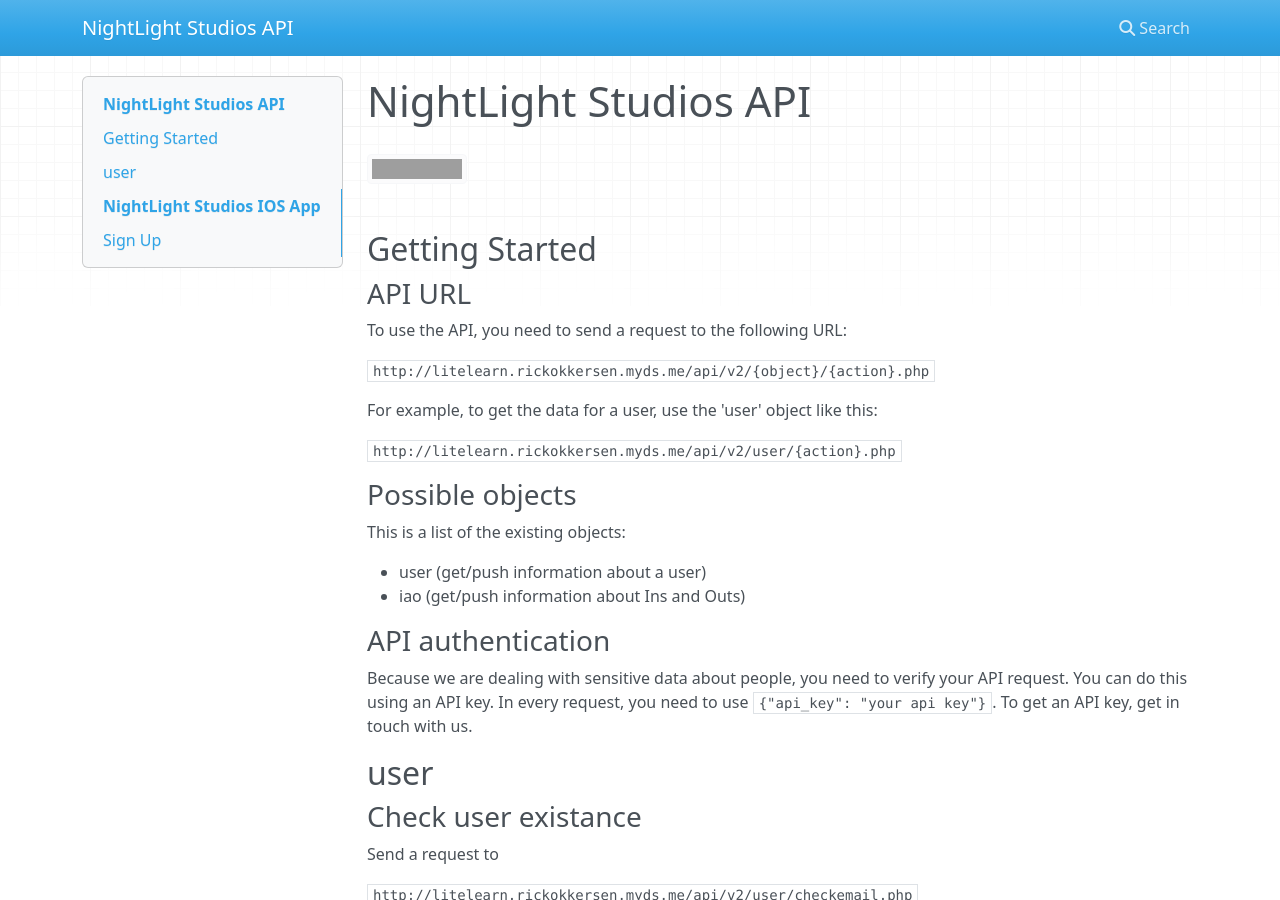
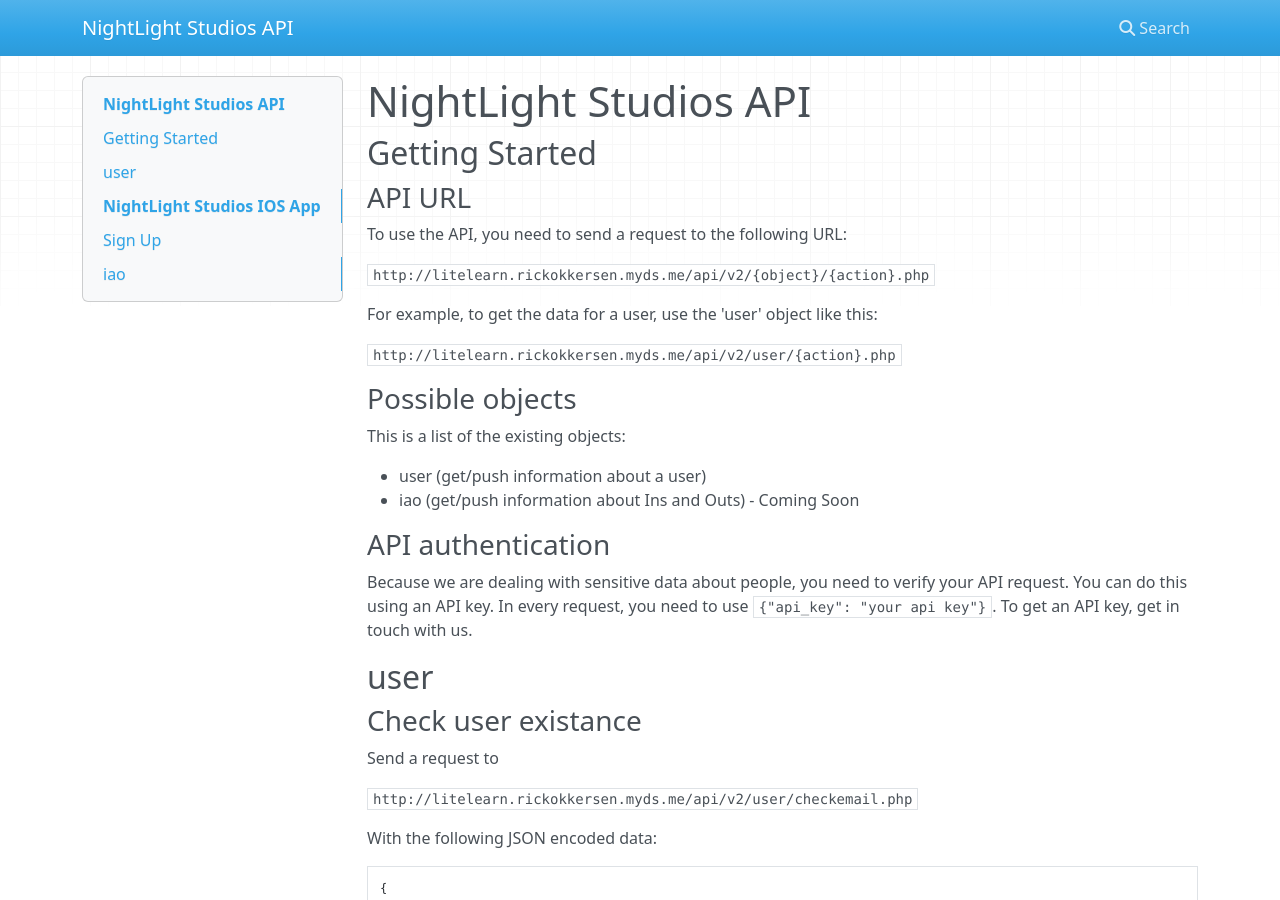
Before and after one commit to Underlyingglitch/NightLightStudiosAPI, an MkDocs documentation site: the page built from docs/index.md, in a window 1280 px wide and 900 px high. Built offline with MkDocs 1.6.1, drawn with Linux system fonts in a browser that asks for light colours; nearby versions of some CDN libraries; grey boxes are pictures that could not be loaded.

Commit message:
Update index.md

```diff
--- a/docs/index.md
+++ b/docs/index.md
@@ -16,7 +14,7 @@ For example, to get the data for a user, use the 'user' object like this:
 This is a list of the existing objects:
 
 - user (get/push information about a user)
-- iao (get/push information about Ins and Outs)
+- iao (get/push information about Ins and Outs) - Coming Soon
 
 ### API authentication
 
@@ -128,3 +126,6 @@ Status code | Friendly name | Explaination
 `1x2` | URLSession.shared.dataTask error | When the application is unable to send a request to the server
 `1x3` | JSON parsing error | When the response (JSON) cannot be parsed into an object
 `1x4` | JSONSerialization.jsonObject error | When the application cannot successfullt get the JSON string
+
+## iao
+Comming soon!!
```
Also changed, not shown: other parts of docs/index.md (+0 -2 lines).
